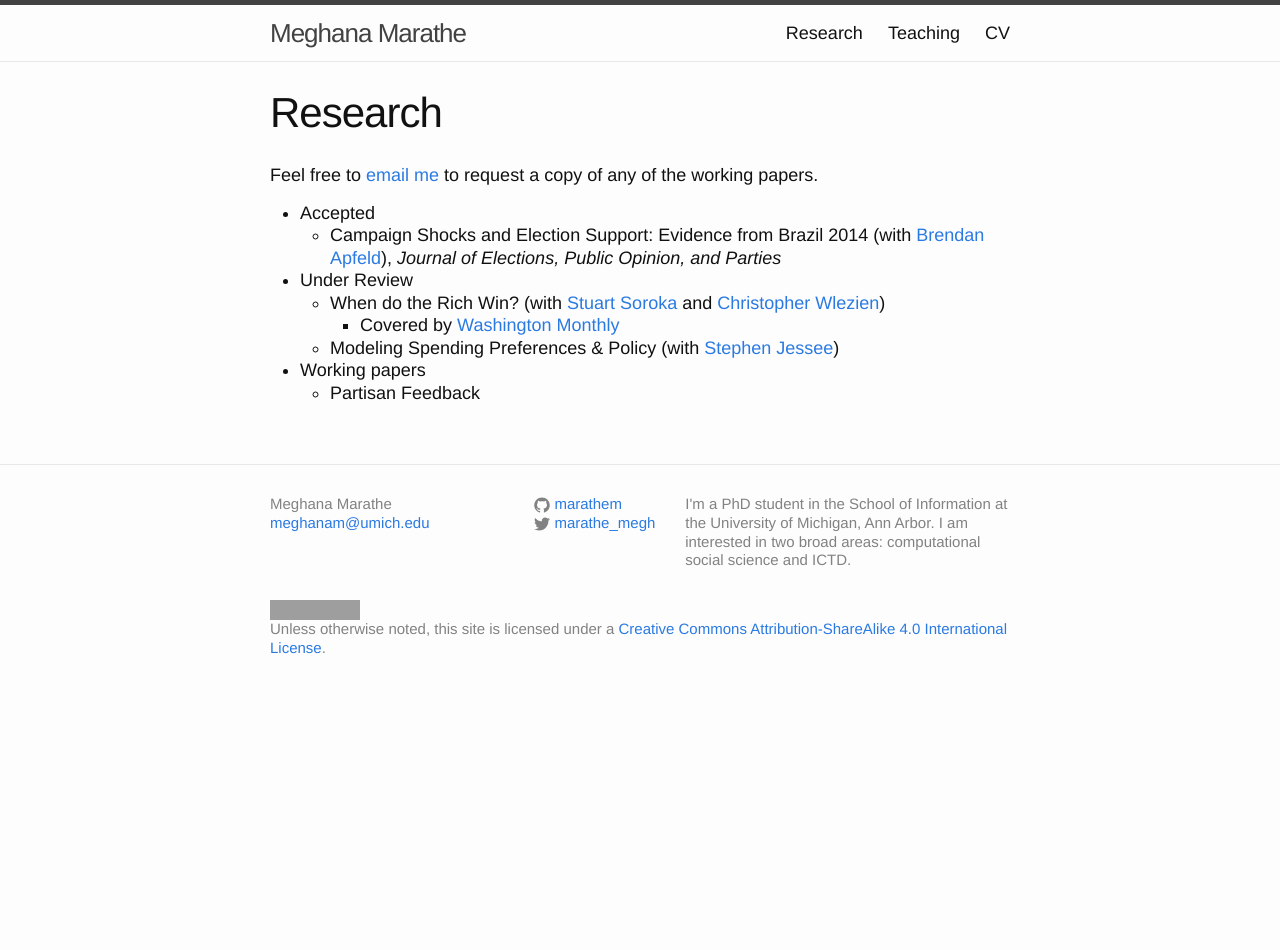
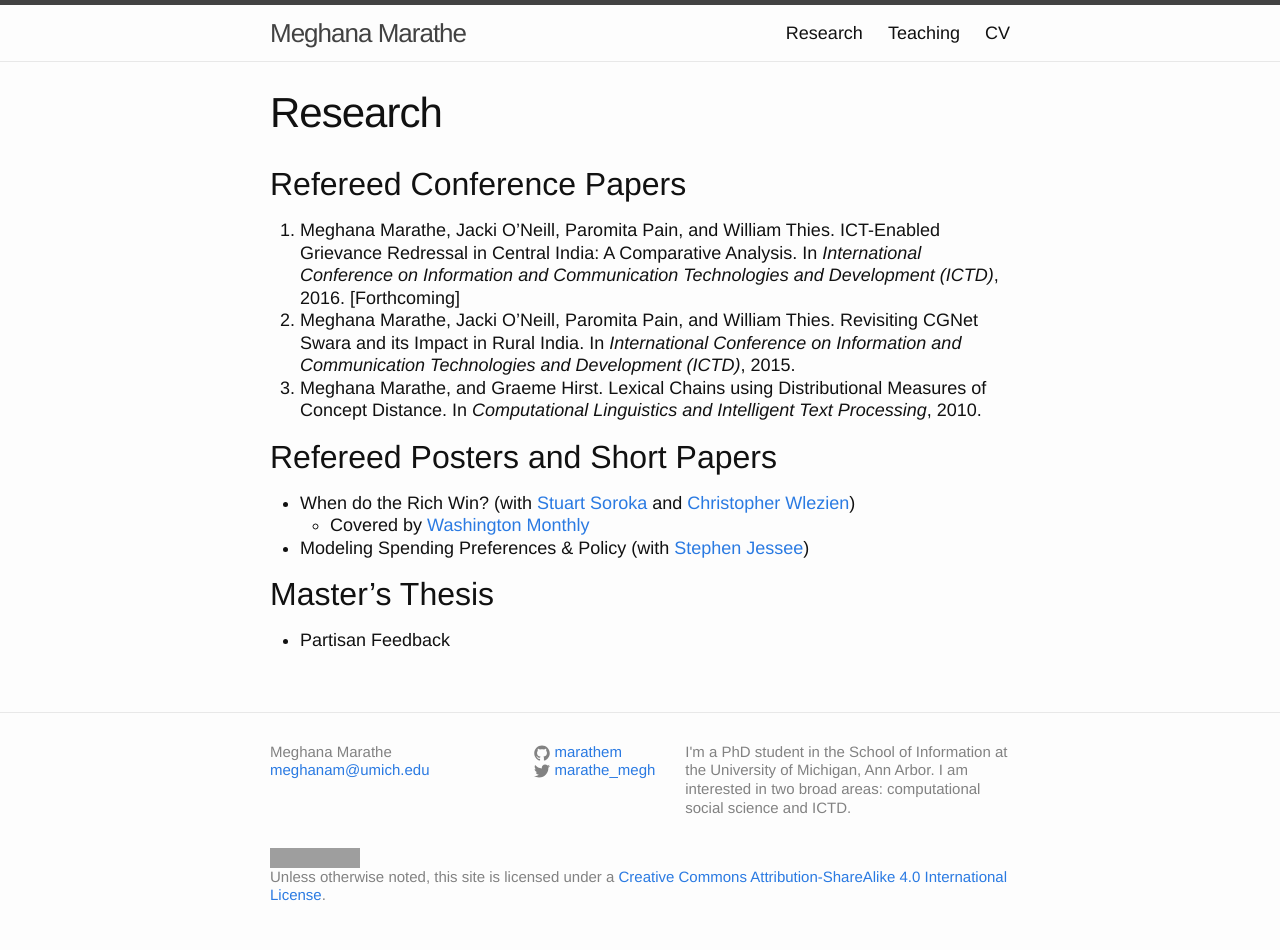
Before and after one commit to marathem/marathem.github.io, a Jekyll site: the page built from research.md, in a window 1280 px wide. Built offline with Jekyll 4.4.1, drawn with Linux system fonts in a browser that asks for light colours; before the commit the page ends 900 px from its top, so only the background shows below that; grey boxes are pictures that could not be loaded.

Commit message:
Research page

```diff
--- a/research.md
+++ b/research.md
@@ -4,21 +4,20 @@ title: Research
 permalink: /Research/
 ---
 
-Feel free to [email me](mailto:branham@utexas.edu) to request a copy
-of any of the working papers.
+## Refereed Conference Papers
+1. Meghana Marathe, Jacki O’Neill, Paromita Pain, and William Thies. ICT-Enabled Grievance Redressal in Central India: A Comparative Analysis. In *International Conference on Information and Communication Technologies and Development (ICTD)*, 2016. [Forthcoming]
+2. Meghana Marathe, Jacki O’Neill, Paromita Pain, and William Thies. Revisiting CGNet Swara and its Impact in Rural India. In *International Conference on Information and Communication Technologies and Development (ICTD)*, 2015.
+3. Meghana Marathe, and Graeme Hirst. Lexical Chains using Distributional Measures of Concept Distance. In *Computational Linguistics and Intelligent Text Processing*, 2010.
 
-* Accepted
-  + Campaign Shocks and Election Support: Evidence from Brazil 2014
-    (with [Brendan Apfeld](http://bapfeld.github.io/)), *Journal of
-    Elections, Public Opinion, and Parties*
 
-* Under Review
-  + When do the Rich Win? (with
+## Refereed Posters and Short Papers
+  * When do the Rich Win? (with
     [Stuart Soroka](http://www.snsoroka.com/) and
     [Christopher Wlezien](http://www.utexas.edu/cola/government/faculty/profile.php?id=cw26629))
     + Covered by
       [Washington Monthly](http://www.washingtonmonthly.com/ten-miles-square/2016/02/to_influence_policy_you_have_t059643.php)
   + Modeling Spending Preferences & Policy (with
     [Stephen Jessee](http://laits.utexas.edu/~sjessee/research.html))
-* Working papers
-  + Partisan Feedback
+
+## Master's Thesis
+  * Partisan Feedback
```
